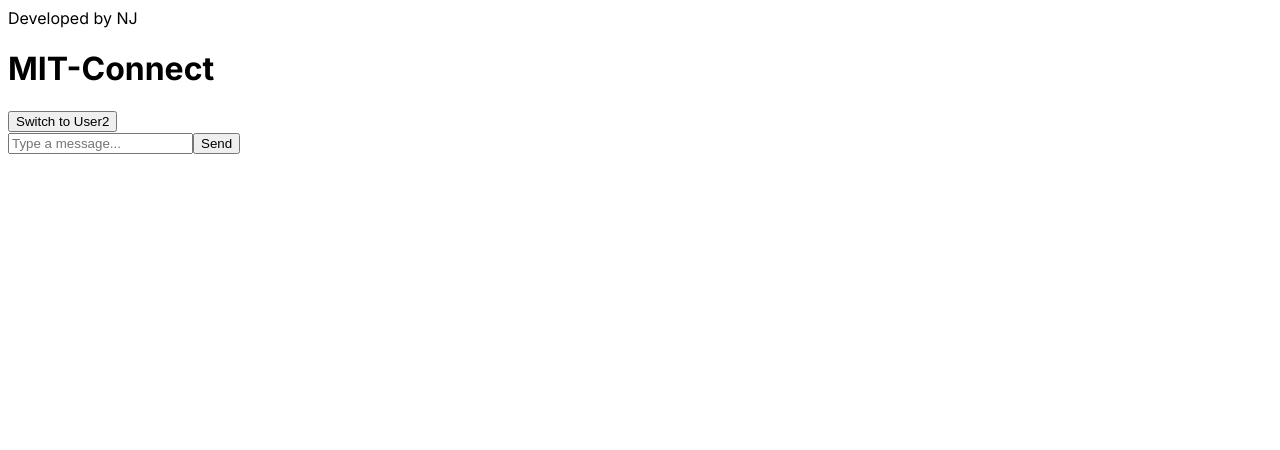
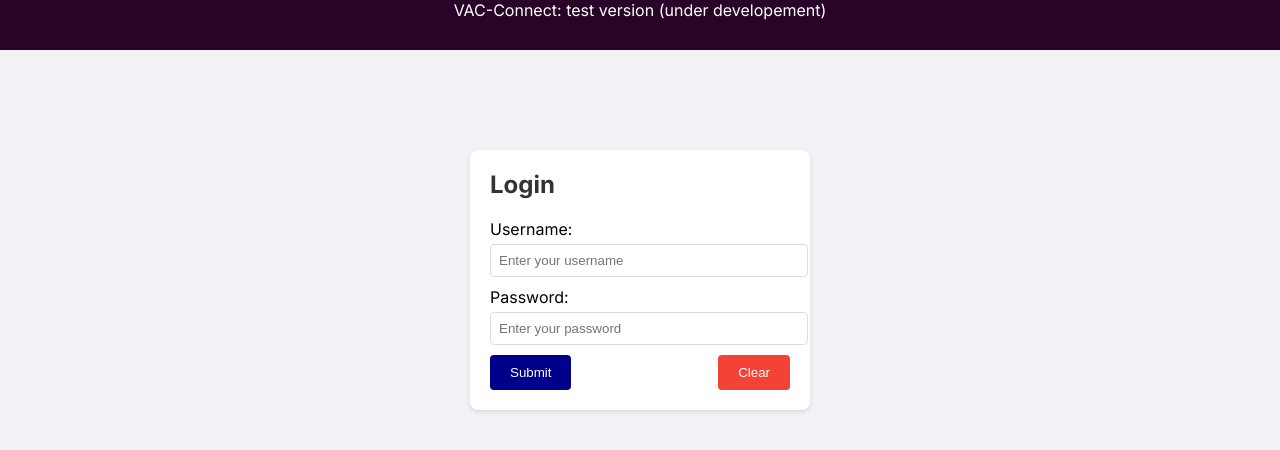
Before and after one commit to NIRANJANGOPALAN/MIT-Connect, a Next.js app: page / in a window 1280 px wide. Shown: the top 450 px of the page. Built offline with nearby package versions, Linux system fonts and the light colour scheme.

Commit message:
added contents

```diff
--- /dev/null
+++ b/src/app/Components/Authentication/Login.css
@@ -0,0 +1,122 @@
+body {
+    font-family: Arial, sans-serif;
+    margin: 0;
+    padding: 0;
+    background-color: #f0f2f5;
+  }
+
+.Title {
+     background-color: rgb(41, 4, 41);
+     color: white;
+     width: auto;
+     height: 50px;
+     text-align: center;
+}
+
+  .login {
+    max-width: 300px;
+    margin: 100px auto;
+    padding: 20px;
+    background-color: white;
+    border-radius: 8px;
+    box-shadow: 0 2px 4px rgba(0, 0, 0, 0.1);
+  }
+
+  .chat-container {
+    display: flex;
+    flex-direction: column;
+    height: 100vh;
+  }
+
+  .header {
+    background-color: #420645;
+    color: white;
+    padding: 10px 20px;
+    text-align: right;
+  }
+
+  .user-info {
+    font-size: 14px;
+  }
+
+  .username {
+    font-weight: bold;
+  }
+
+  .chat-room {
+    flex-grow: 1;
+    max-width: 600px;
+    margin: 20px auto;
+    padding: 20px;
+    background-color: white;
+    border-radius: 8px;
+    box-shadow: 0 2px 4px rgba(0, 0, 0, 0.1);
+  }
+
+  h2 {
+    margin-top: 0;
+    color: #333;
+  }
+
+  label {
+    display: block;
+    margin-bottom: 5px;
+  }
+
+  input {
+    width: 100%;
+    padding: 8px;
+    margin-bottom: 10px;
+    border: 1px solid #ddd;
+    border-radius: 4px;
+  }
+
+  .button-group {
+    display: flex;
+    justify-content: space-between;
+  }
+
+  button {
+    padding: 10px 20px;
+    background-color: darkblue  ;
+    color: white;
+    border: none;
+    border-radius: 4px;
+    cursor: pointer;
+  }
+
+  button[type="button"] {
+    background-color: #f44336;
+  }
+
+  .error {
+    color: #f44336;
+    margin-bottom: 10px;
+    text-align: center;
+  }
+
+  .messages {
+    height: 300px;
+    overflow-y: auto;
+    border: 1px solid #ccc;
+    padding: 10px;
+    margin-bottom: 10px;
+  }
+
+  .message {
+    margin-bottom: 10px;
+  }
+  .logout-button {
+    background-color: #f44336;
+    color: white;
+    border: none;
+    padding: 5px 10px;
+    cursor: pointer;
+    border-radius: 4px;
+  }
+
+  .header {
+    display: flex;
+    justify-content: space-between;
+    align-items: center;
+  }
--- /dev/null
+++ b/src/app/Components/Authentication/Login.js
@@ -0,0 +1,85 @@
+'use client';
+
+import { useState } from 'react';
+import Chat from '../Chat/Chat';
+import './Login.css'
+const HARDCODED_PASSWORD = 'Test01';
+
+export default function Home() {
+  const [username, setUsername] = useState('');
+  const [password, setPassword] = useState('');
+  const [error, setError] = useState('');
+  const [isLoggedIn, setIsLoggedIn] = useState(false);
+
+  const handleSubmit = (e) => {
+    e.preventDefault();
+    setError('');
+
+    if (!username.trim() || !password.trim()) {
+      setError('Please enter both username and password');
+      return;
+    }
+
+    if (password !== HARDCODED_PASSWORD) {
+      setError('Invalid password');
+      return;
+    }
+
+    // Successful login
+    setIsLoggedIn(true);
+  };
+
+  const handleClear = () => {
+    setUsername('');
+    setPassword('');
+    setError('');
+  };
+
+  const handleLogout = () => {
+    setIsLoggedIn(false);
+    setUsername('');
+    setPassword('');
+  };
+
+  if (isLoggedIn) {
+    return <Chat username={username} onLogout={handleLogout} />;
+  }
+
+  return (
+  <>
+ <header className='Title'>
+    VAC-Connect: test version (under developement)
+ </header>
+    <div className="login">
+      <h2>Login</h2>
+      <form onSubmit={handleSubmit}>
+        <div>
+          <label htmlFor="username">Username:</label>
+          <input
+            type="text"
+            id="username"
+            placeholder="Enter your username"
+            value={username}
+            onChange={(e) => setUsername(e.target.value)}
+          />
+        </div>
+        <div>
+          <label htmlFor="password">Password:</label>
+          <input
+            type="password"
+            id="password"
+            placeholder="Enter your password"
+            value={password}
+            onChange={(e) => setPassword(e.target.value)}
+          />
+        </div>
+        {error && <div className="error">{error}</div>}
+        <div className="button-group">
+          <button type="submit">Submit</button>
+          <button type="button" onClick={handleClear}>Clear</button>
+        </div>
+      </form>
+    </div>
+    </>
+  );
+}
--- /dev/null
+++ b/src/app/Components/Chat/Chat.js
@@ -0,0 +1,46 @@
+import { useState, useEffect } from 'react';
+
+export default function Chat({ username,onLogout }) {
+  const [message, setMessage] = useState('');
+  const [messages, setMessages] = useState([]);
+
+  const handleSubmit = (e) => {
+    e.preventDefault();
+    if (message.trim()) {
+      setMessages([...messages, { username, text: message }]);
+      setMessage('');
+    }
+  };
+
+  return (
+    <div className="chat-container">
+      <header className="header">
+        <div className="user-info">Logged in as: <span className="username">{username}</span></div>
+        <button onClick={onLogout} className="logout-button">Logout</button>
+      </header>
+      <div className='User-contents'>
+          <h2>Welcome to VAC-Connect, {username}</h2>
+      </div>
+      <div className="chat-room">
+        <h2>Chat Room</h2>
+        <div className="messages">
+          {messages.map((msg, index) => (
+            <div key={index} className="message">
+              <strong>{msg.username}: </strong>
+              {msg.text}
+            </div>
+          ))}
+        </div>
+        <form onSubmit={handleSubmit}>
+          <input
+            type="text"
+            placeholder="Type a message"
+            value={message}
+            onChange={(e) => setMessage(e.target.value)}
+          />
+          <button type="submit">Send</button>
+        </form>
+      </div>
+    </div>
+  );
+}
--- a/src/app/Components/ChatApp.js
+++ /dev/null
@@ -1,48 +0,0 @@
-"use client";
-
-import React, { useState, useEffect } from 'react';
-import MessageList from './MessageList';
-import MessageInput from './MessageInput';
-
-const ChatApp = () => {
-  const [messages, setMessages] = useState([]);
-  const [currentUser, setCurrentUser] = useState('User1');
-
-  const addMessage = (text) => {
-    const newMessage = {
-      id: messages.length + 1,
-      text,
-      sender: currentUser,
-    };
-    setMessages([...messages, newMessage]);
-  };
-
-  useEffect(() => {
-    // Simulate User2 response
-    if (messages.length > 0 && messages[messages.length - 1].sender === 'User1') {
-      setTimeout(() => {
-        const user2Response = {
-          id: messages.length + 1,
-          text: `User2 response to: "${messages[messages.length - 1].text}"`,
-          sender: 'User2',
-        };
-        setMessages([...messages, user2Response]);
-      }, 1000); // Respond after 1 second
-    }
-  }, [messages]);
-
-  const switchUser = () => {
-    setCurrentUser(currentUser === 'User1' ? 'User2' : 'User1');
-  };
-
-  return (
-    <div className="chat-app">
-      <h1>MIT-Connect</h1>
-      <button onClick={switchUser}>Switch to {currentUser === 'User1' ? 'User2' : 'User1'}</button>
-      <MessageList messages={messages} currentUser={currentUser} />
-      <MessageInput onSendMessage={addMessage} />
-    </div>
-  );
-};
-
-export default ChatApp;
--- a/src/app/Components/MessageInput.js
+++ /dev/null
@@ -1,27 +0,0 @@
-import React, { useState } from 'react';
-
-const MessageInput = ({ onSendMessage }) => {
-  const [message, setMessage] = useState('');
-
-  const handleSubmit = (e) => {
-    e.preventDefault();
-    if (message.trim() !== '') {
-      onSendMessage(message);
-      setMessage('');
-    }
-  };
-
-  return (
-    <form onSubmit={handleSubmit} className="message-input">
-      <input
-        type="text"
-        value={message}
-        onChange={(e) => setMessage(e.target.value)}
-        placeholder="Type a message..."
-      />
-      <button type="submit">Send</button>
-    </form>
-  );
-};
-
-export default MessageInput;
--- a/src/app/Components/MessageList.js
+++ /dev/null
@@ -1,19 +0,0 @@
-import React from 'react';
-
-const MessageList = ({ messages, currentUser }) => {
-  return (
-    <div className="message-list">
-      {messages.map((message) => (
-        <div
-          key={message.id}
-          className={`message ${message.sender === currentUser ? 'current-user' : 'other-user'}`}
-        >
-          <strong>{message.sender}: </strong>
-          {message.text}
-        </div>
-      ))}
-    </div>
-  );
-};
-
-export default MessageList;
--- a/src/app/page.css
+++ /dev/null
@@ -1,49 +0,0 @@
-.chat-app {
-    border: 1px solid #ccc;
-    border-radius: 4px;
-    padding: 20px;
-  }
-
-  .message-list {
-    height: 300px;
-    overflow-y: auto;
-    border: 1px solid #eee;
-    padding: 10px;
-    margin-bottom: 20px;
-  }
-
-  .message {
-    margin-bottom: 10px;
-    padding: 5px 10px;
-    border-radius: 10px;
-    max-width: 70%;
-  }
-
-  .current-user {
-    background-color: #007bff;
-    color: white;
-    align-self: flex-end;
-    margin-left: auto;
-  }
-
-  .other-user {
-    background-color: #f1f0f0;
-    align-self: flex-start;
-  }
-
-  .message-input {
-    display: flex;
-  }
-
-  .message-input input {
-    flex-grow: 1;
-    padding: 5px;
-  }
-
-  .message-input button {
-    padding: 5px 10px;
-    background-color: #007bff;
-    color: white;
-    border: none;
-    cursor: pointer;
-  }
--- a/src/app/page.js
+++ b/src/app/page.js
@@ -1,11 +1,11 @@
-import ChatApp from "./Components/ChatApp";
+import Login from "./Components/Authentication/Login";
+const a = "Developed by NJ";
 
-const a = "Developed by NJ";
 export default function Home() {
   return (
    <>
-   {a}
-   <ChatApp />
+   <Login />
+
    </>
   );
 }
```
Also changed, not shown: src/app/Components/Authentication/Header.js (added, +7 -0 lines).
